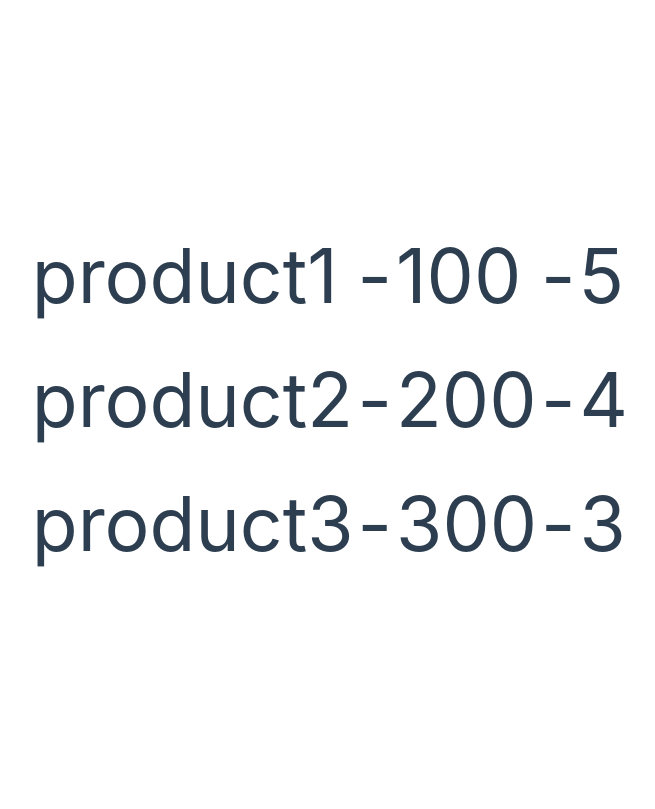
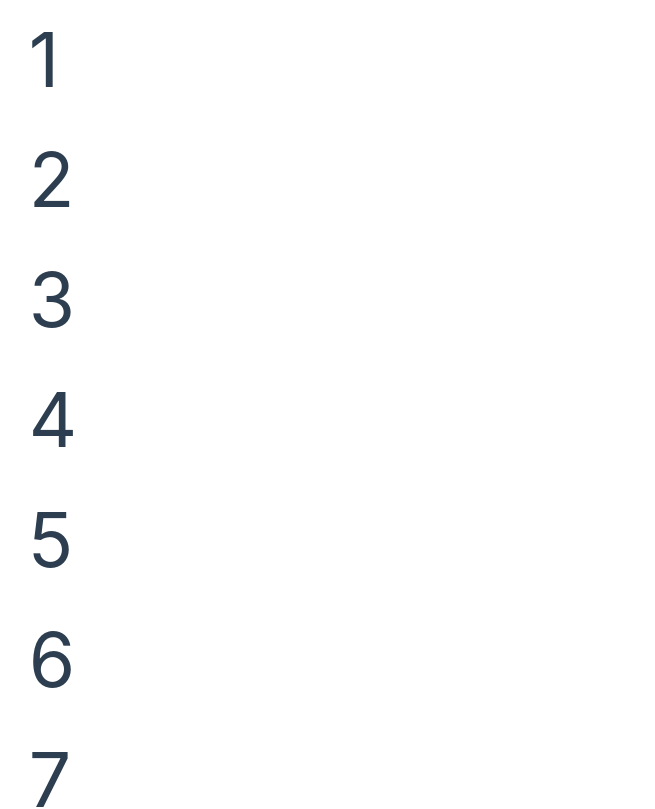
Before and after one commit to Rukshona27/PracticeVuewithDOMJS, a Vue app in the folder pract2/: page / in a window 1280 px wide. Shown: the top 809 px of the page, without its empty margins (9-664 px from the left). Built offline with nearby package versions, Linux system fonts and the light colour scheme.

Commit message:
цикл в диапазоне

```diff
--- a/pract2/src/components/HelloWorld.vue
+++ b/pract2/src/components/HelloWorld.vue
@@ -1,4 +1,5 @@
 <template>
+  <p class="div" v-for="num in 10">{{ num }}</p>
   <table>
     <template v-for="prod in products">
       <tr class="div">
```
